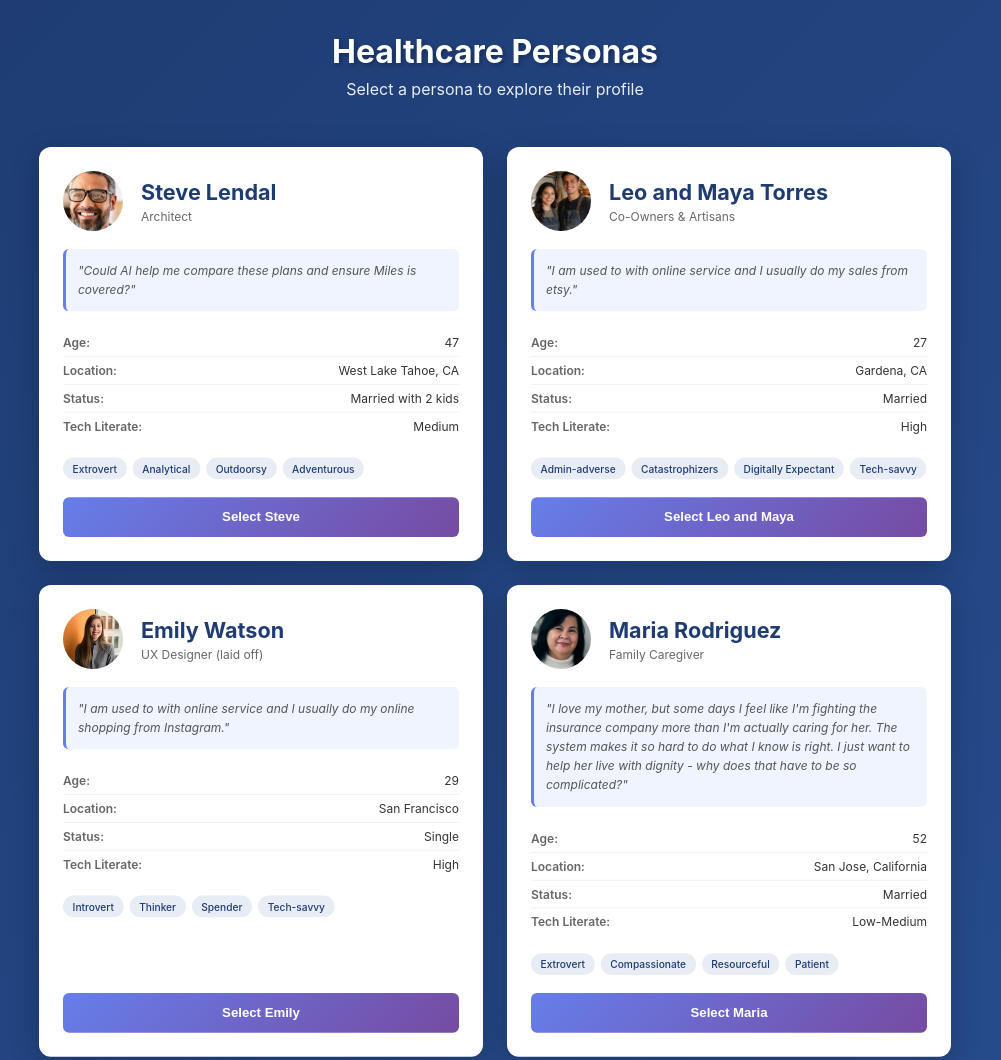
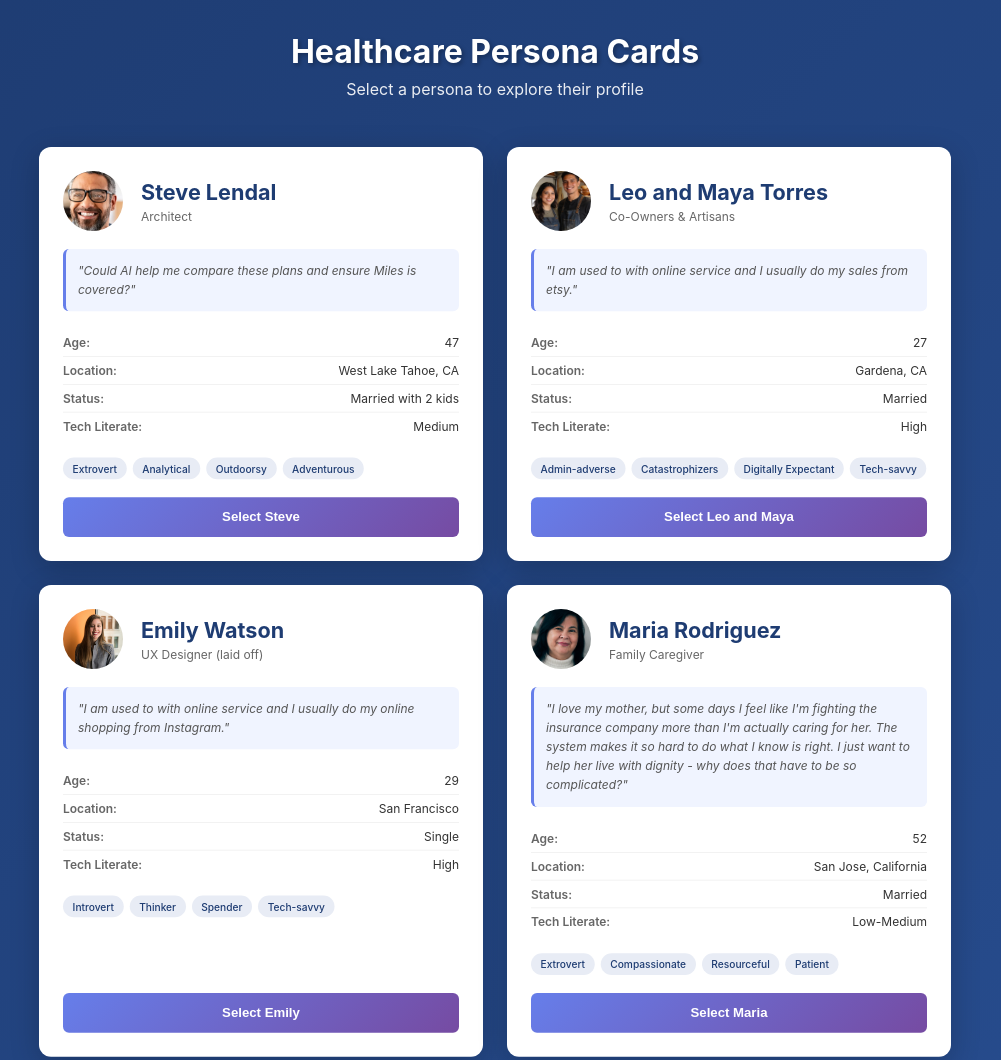
Before and after one commit to wombatlabs-dan/healthcare-personas, a plain HTML site: page index.html in a window 1280 px wide. Shown: the top 1060 px of the page, without its empty margins (145-1146 px from the left). Drawn offline with Linux system fonts and the light colour scheme.

Commit message:
change Healthcare Persona to Persona Cards

```diff
--- a/index.html
+++ b/index.html
@@ -3,13 +3,13 @@
 <head>
     <meta charset="UTF-8">
     <meta name="viewport" content="width=device-width, initial-scale=1.0">
-    <title>Healthcare Personas</title>
+    <title>Healthcare Persona Cards</title>
     <link rel="stylesheet" href="styles.css">
 </head>
 <body>
     <div class="container">
         <header>
-            <h1>Healthcare Personas</h1>
+            <h1>Healthcare Persona Cards</h1>
             <p class="subtitle">Select a persona to explore their profile</p>
         </header>
 
```
Also changed, not shown: 1 other file.
